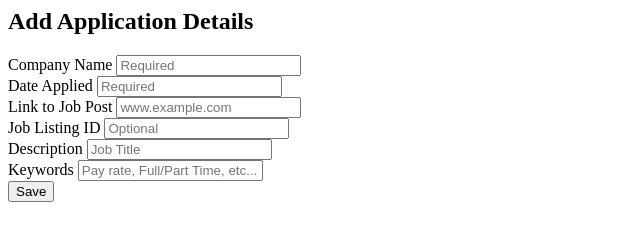
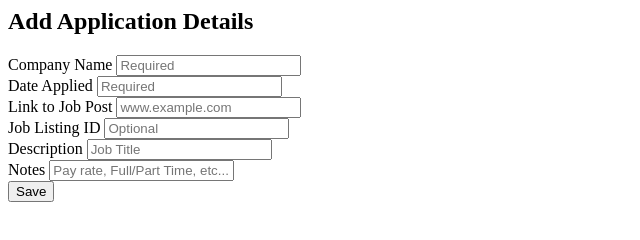
Before and after one commit to dscx/applied, a website: page app/views/form.html at #/apps in a window 1280 px wide. Shown: the full height of the page, 0-640 px from the left. Drawn offline with Linux system fonts and the light colour scheme.

Commit message:
changed link display and keyword title

```diff
--- a/app/views/form.html
+++ b/app/views/form.html
@@ -36,7 +36,7 @@
         </div>
 
          <div class="form-group">
-            <label>Keywords</label>
+            <label>Notes</label>
             <input type="text" name="keywords" class="form-control" ng-model="keywords" placeholder="Pay rate, Full/Part Time, etc...">
         </div>
 
```
Also changed, not shown: app/views/apps.html (+1 -1 lines).
